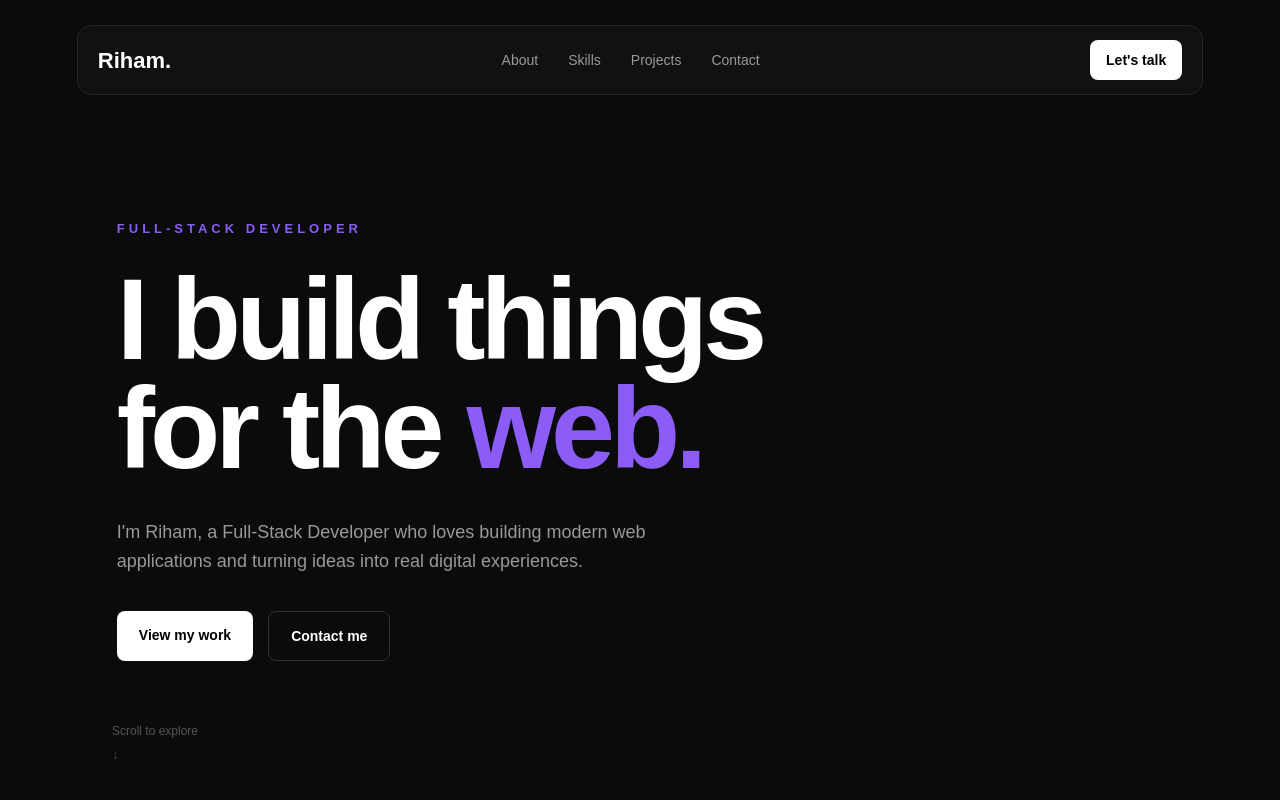
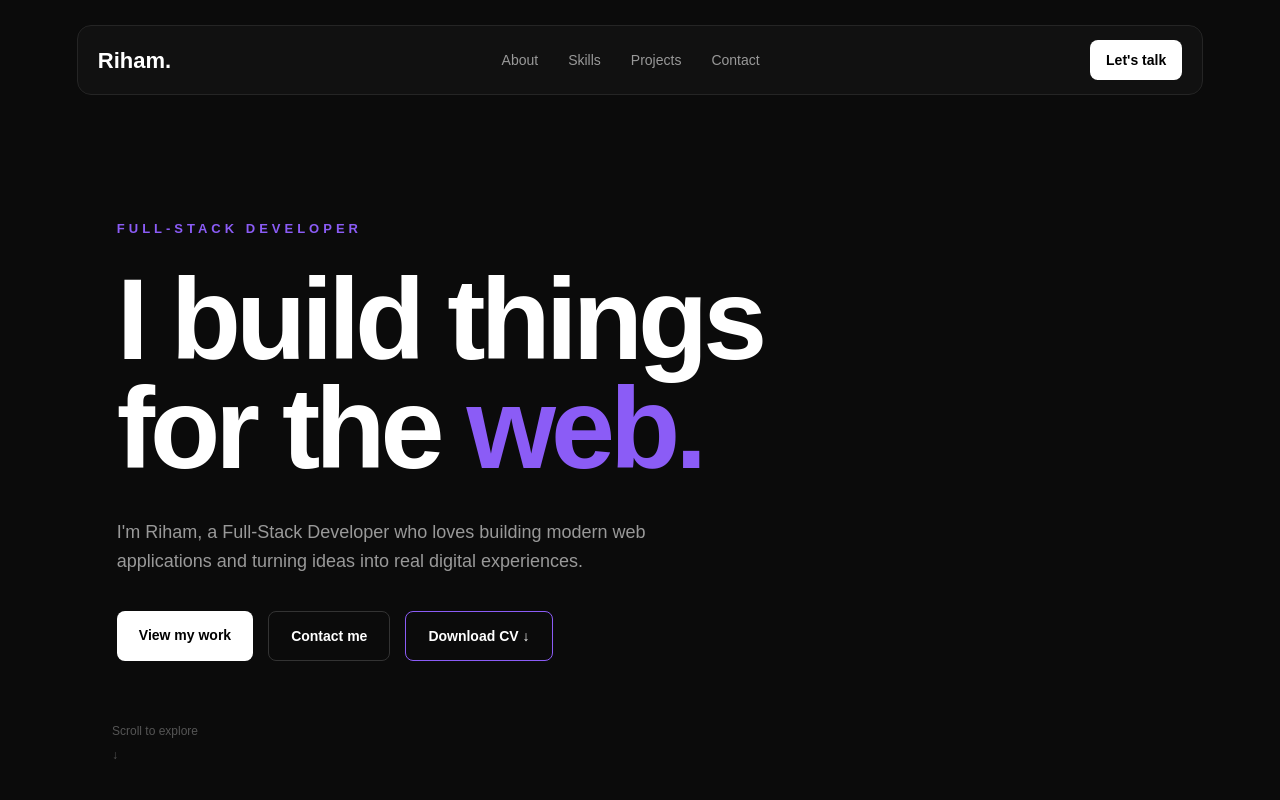
Before and after one commit to rihamcharif609-del/riham-portfolio, a React (Vite) app: page / in a window 1280 px wide. Shown: the top 800 px of the page. Built offline with nearby package versions, Linux system fonts and the light colour scheme.

Commit message:
Add CV download button

```diff
--- a/src/components/Hero.jsx
+++ b/src/components/Hero.jsx
@@ -27,6 +27,11 @@ function Hero() {
           <a href="#contact" className="button secondary">
             Contact me
           </a>
+
+          <a href="/Riham-Charif-CV.pdf" download="Riham-Charif-CV.pdf"
+             className="button cv-button">
+             Download CV ↓
+          </a>
         </div>
 
       </div>
--- a/src/index.css
+++ b/src/index.css
@@ -820,3 +820,12 @@ section:not(.hero) h2 {
     gap: 10px;
   }
 }
+.cv-button {
+  border: 1px solid #8b5cf6;
+  color: #ffffff;
+}
+
+.cv-button:hover {
+  background: #8b5cf6;
+  transform: translateY(-3px);
+}
```
Also changed, not shown: public/Screenshot 2026-08-26 153042.png (added), 1 other file (tests, documents, lock files or other folders).
